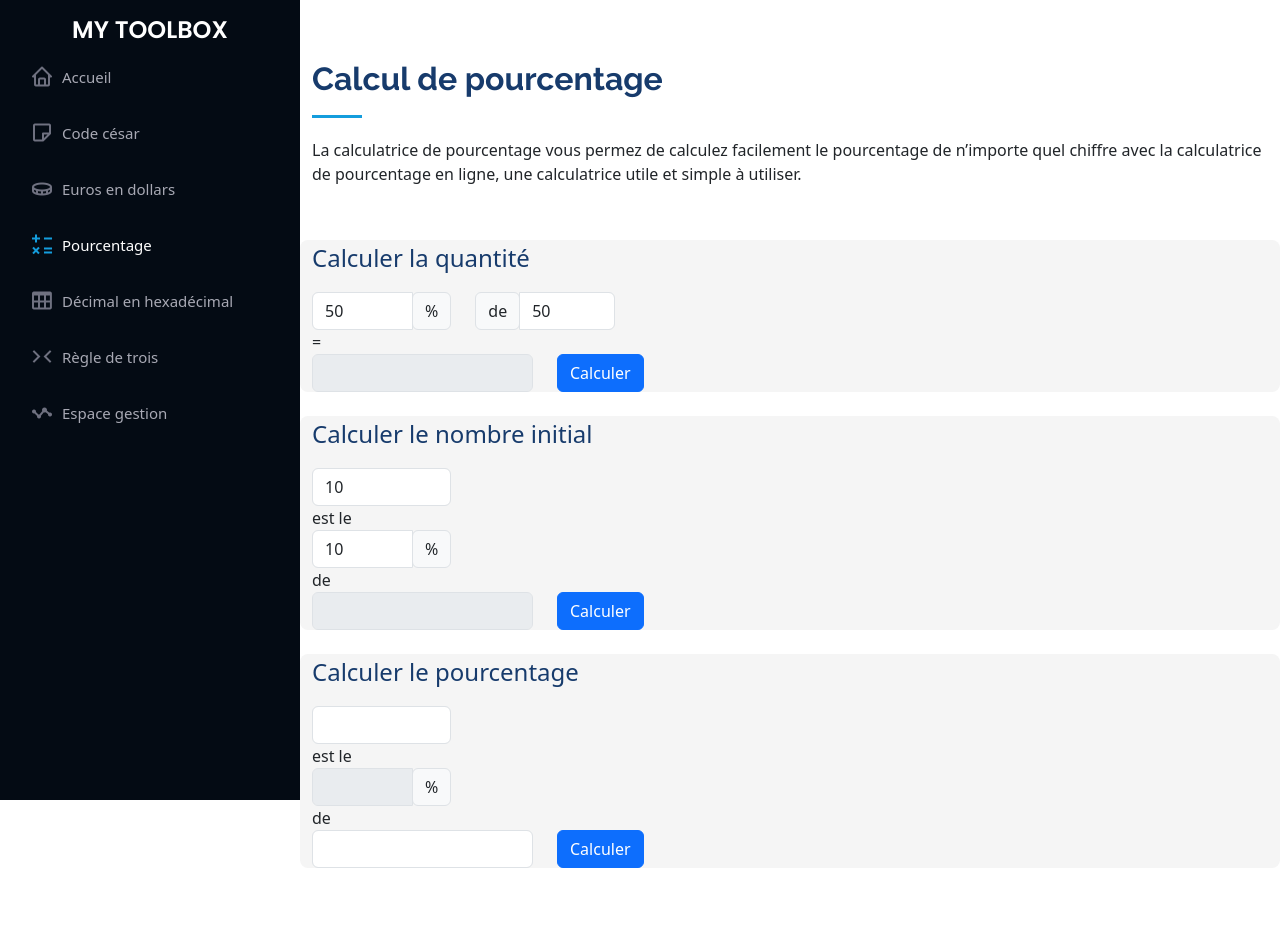
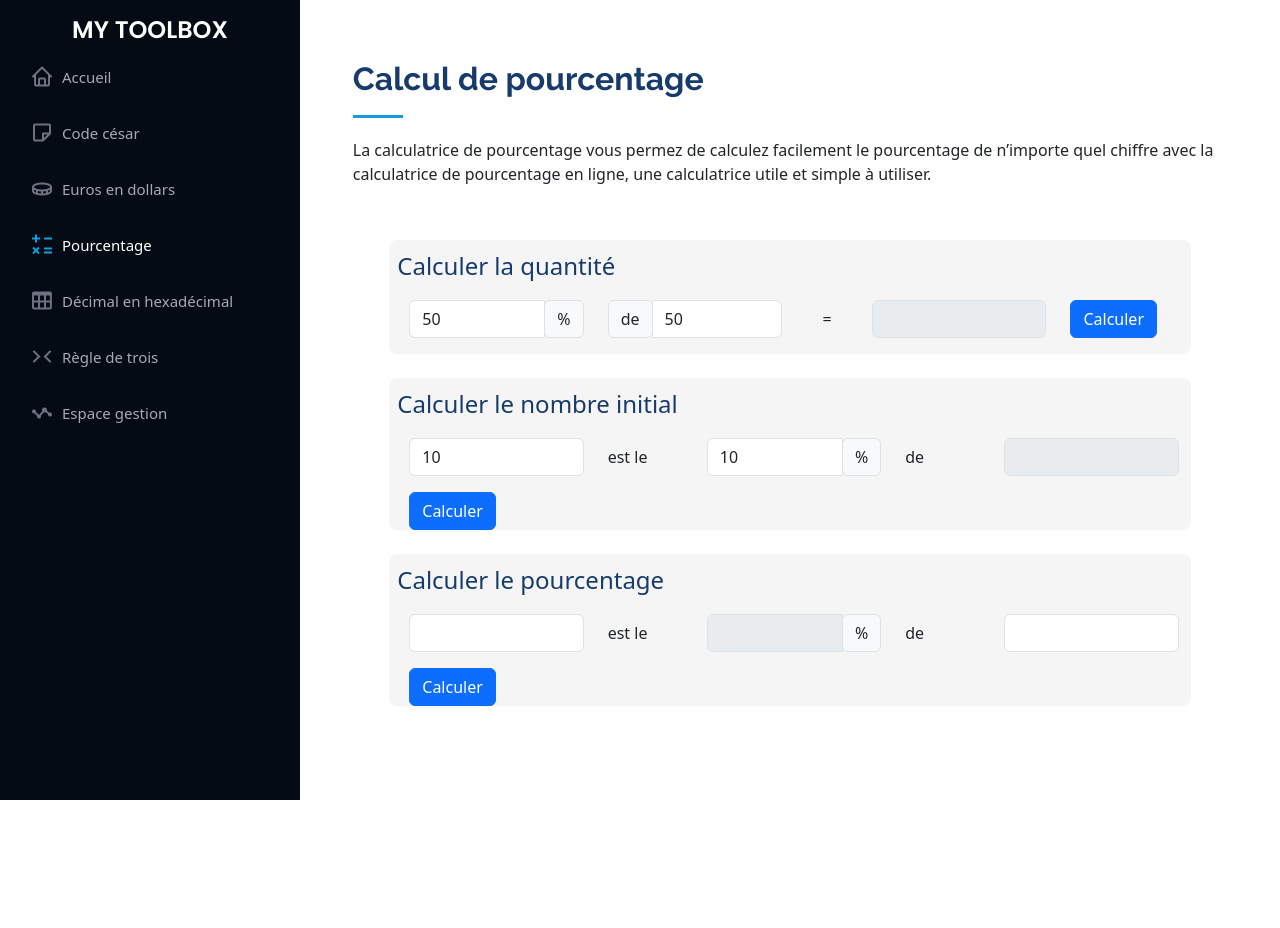
Before and after one commit to Corentin-CESI/Projet-Debuggage, a PHP site: page /pourcentage in a window 1280 px wide. After the commit the page ends 800 px from the top, so only its background shows below. Run offline with PHP 8.4, Linux system fonts and the light colour scheme; some libraries are stand-ins or nearby versions.

Commit message:
bs - POUCENTAGE

```diff
--- a/templates/pourcentage.php
+++ b/templates/pourcentage.php
@@ -6,19 +6,18 @@ template('header', array(
 
     <!-- ======= About Section ======= -->
 <section id="homepage" class="homepage">
-    <div class="container">
+    <div class="container-fluid col-11 mx-auto">
         <div class="section-title">
             <h2>Calcul de pourcentage </h2>
             <p>La calculatrice de pourcentage vous permez de calculez facilement le pourcentage de n’importe quel chiffre avec la calculatrice de pourcentage en ligne, une calculatrice utile et simple à utiliser.</p>
         </div>
 
-        <div class="row">
-
-            <fieldset class="col-12 mt-4">
+        <div class="col-11 mx-auto">
+            <fieldset class="col-12 mt-4 ps-2 pt-2">
                 <legend>Calculer la quantité</legend>
                 <form action="" method="POST" name="percent">
-                    <div class="form-group row">
-                        <div class="col-2">
+                    <div class="form-group row mx-auto">
+                        <div class="col-3">
                             <label for="percent" aria-hidden="true" hidden>Pourcentage</label>
                             <div class="input-group">
                                 <input id="percent" name="percent" type="text" class="form-control" required value="50">
@@ -27,7 +26,7 @@ template('header', array(
                                 </div>
                             </div>
                         </div>
-                        <div class="col-2">
+                        <div class="col-3">
                             <label for="of" aria-hidden="true" hidden>Nombre</label>
                             <div class="input-group">
                                 <div class="input-group-prepend">
@@ -37,8 +36,8 @@ template('header', array(
                             </div>
                         </div>
 
-                        <div class="d-inline-flex align-items-center ">
-                            <span class="ver">=</span>
+                        <div class="d-inline-flex align-items-center col-1 mb-3">
+                            <span class="ver mx-auto">=</span>
                         </div>
 
                         <div class="col-3">
@@ -48,7 +47,7 @@ template('header', array(
                             </div>
                         </div>
 
-                        <div class="col">
+                        <div class="col-2 mb-3">
                             <button name="submit" type="submit" class="btn btn-primary btn-block">Calculer</button>
                         </div>
                     </div>
@@ -56,11 +55,11 @@ template('header', array(
             </fieldset>
 
 
-            <fieldset class="col-12 mt-4">
+            <fieldset class="col-12 mt-4 ps-2 pt-2">
                 <legend>Calculer le nombre initial</legend>
                 <form action="" method="POST" name="percent">
-                    <div class="form-group row">
-                        <div class="col-2">
+                    <div class="form-group row mx-auto">
+                        <div class="col-3">
                             <label for="result" aria-hidden="true" hidden>Nombre</label>
                             <div class="input-group">
                                 <input id="result" name="result" type="text" class="form-control" required value="10">
@@ -68,11 +67,11 @@ template('header', array(
                         </div>
 
 
-                        <div class="d-inline-flex align-items-center ">
+                        <div class="d-inline-flex align-items-center col mb-3">
                             <span class="ver">est le</span>
                         </div>
 
-                        <div class="col-2">
+                        <div class="col-3">
                             <label for="percent" aria-hidden="true" hidden>Nombre</label>
                             <div class="input-group">
                                 <input id="percent" name="percent" type="text" class="form-control" required value="10">
@@ -83,12 +82,12 @@ template('header', array(
                         </div>
 
 
-                        <div class="d-inline-flex align-items-center ">
+                        <div class="d-inline-flex align-items-center col mb-3">
                             <span class="ver">de</span>
                         </div>
 
 
-                        <div class="col-3">
+                        <div class="col-3 mb-3">
                             <label for="of" aria-hidden="true" hidden>Résultat</label>
                             <div class="input-group">
                                 <input id="of" name="of" type="text" class="form-control" disabled>
@@ -102,11 +101,11 @@ template('header', array(
                 </form>
             </fieldset>
 
-            <fieldset class="col-12 mt-4">
+            <fieldset class="col-12 mt-4 ps-2 pt-2">
                 <legend>Calculer le pourcentage</legend>
                 <form action="" method="POST" name="percent">
-                    <div class="form-group row">
-                        <div class="col-2">
+                    <div class="form-group row mx-auto">
+                        <div class="col-3">
                             <label for="of" aria-hidden="true" hidden>Nombre</label>
                             <div class="input-group">
                                 <input id="of" name="of" type="text" class="form-control" required>
@@ -114,11 +113,11 @@ template('header', array(
                         </div>
 
 
-                        <div class="d-inline-flex align-items-center ">
+                        <div class="d-inline-flex align-items-center col mb-3">
                             <span class="ver">est le</span>
                         </div>
 
-                        <div class="col-2">
+                        <div class="col-3">
                             <label for="percent" aria-hidden="true" hidden>Nombre</label>
                             <div class="input-group">
                                 <input id="percent" name="percent" type="text" class="form-control" disabled>
@@ -129,12 +128,12 @@ template('header', array(
                         </div>
 
 
-                        <div class="d-inline-flex align-items-center ">
+                        <div class="d-inline-flex align-items-center col mb-3">
                             <span class="ver">de</span>
                         </div>
 
 
-                        <div class="col-3">
+                        <div class="col-3 mb-3">
                             <label for="result" aria-hidden="true" hidden>Résultat</label>
                             <div class="input-group">
                                 <input id="result" name="result" type="text" class="form-control" required>
```
